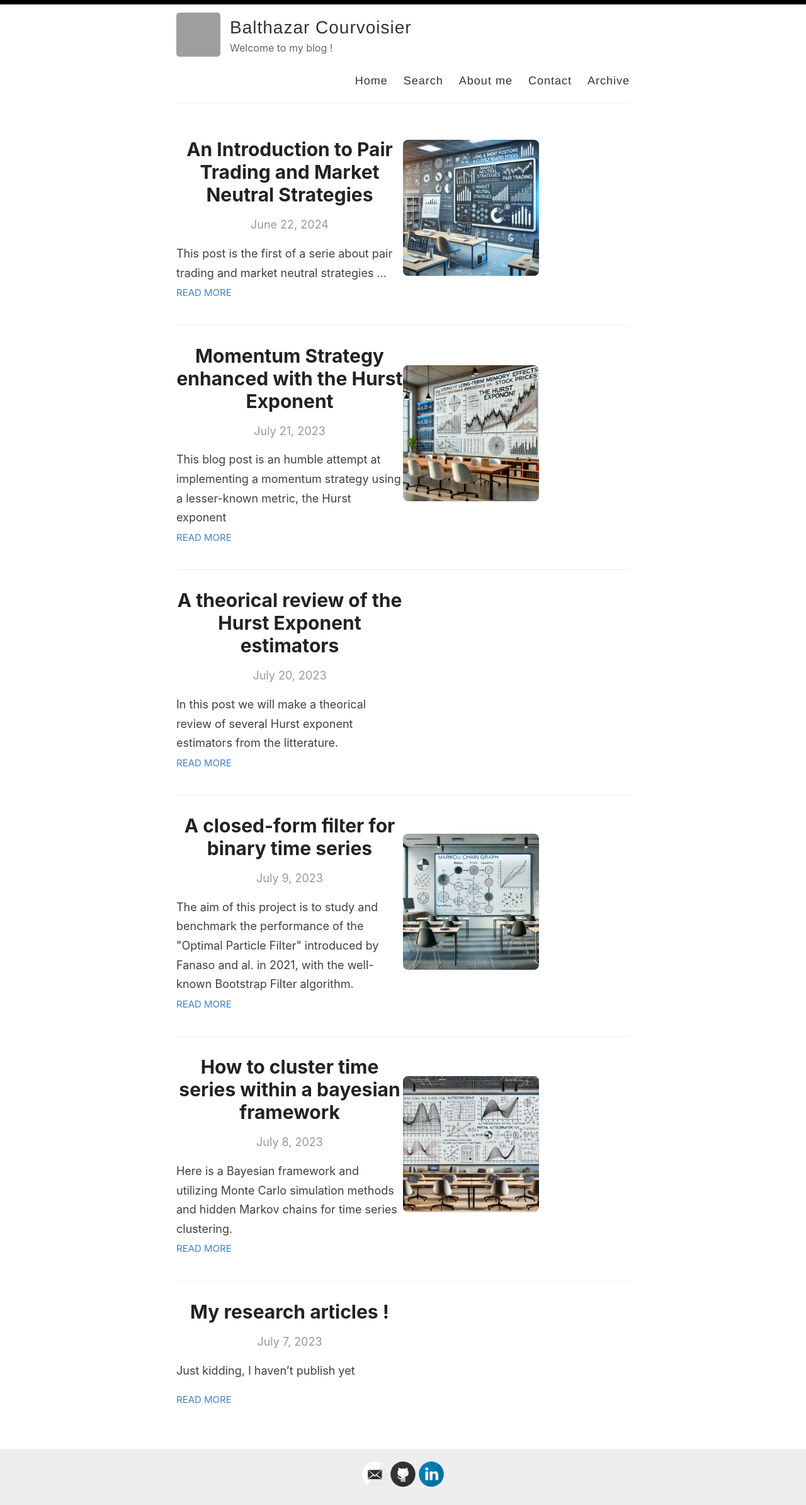
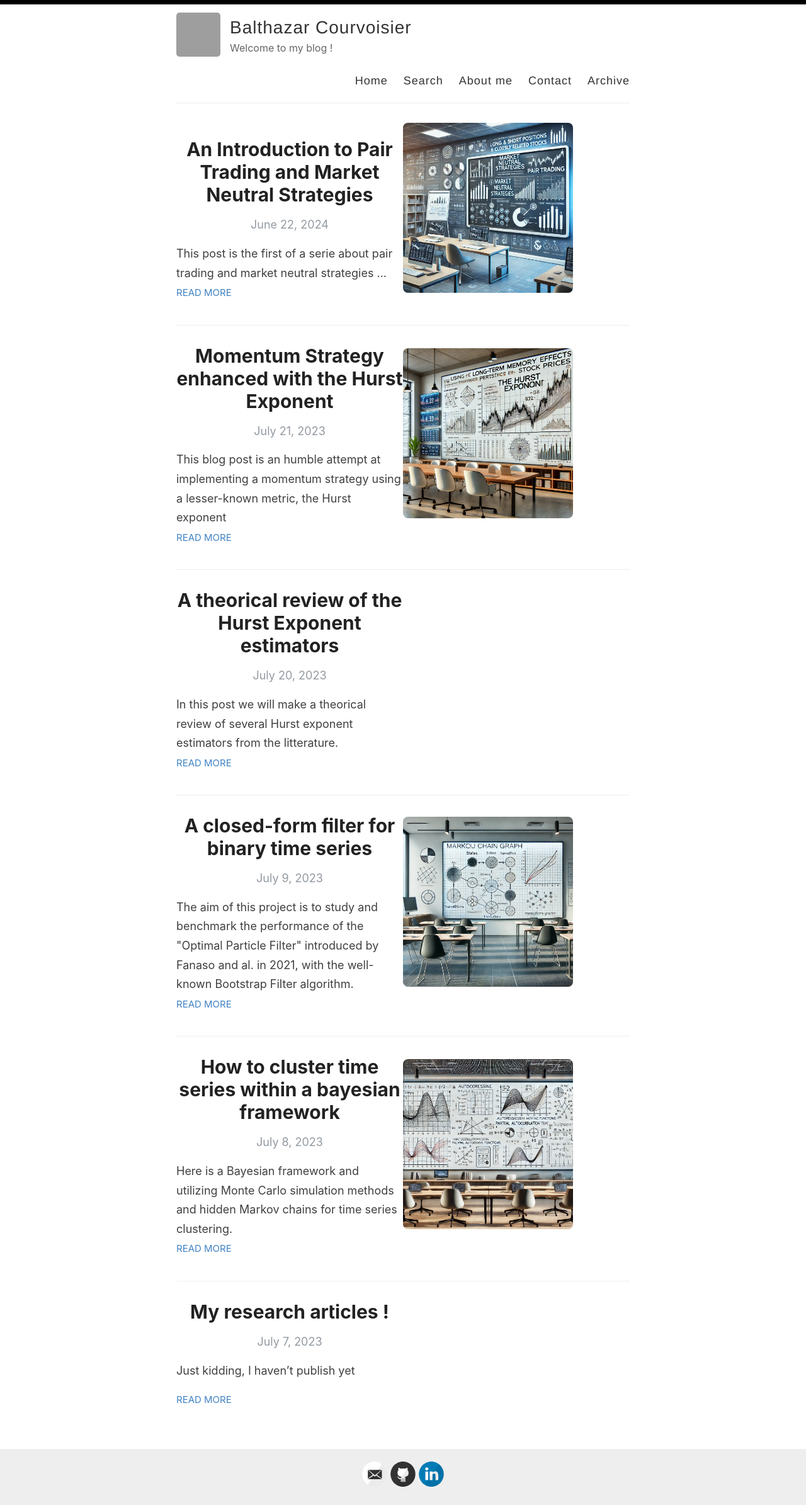
Before and after one commit to Zaltarba/blog, a Jekyll site: the page built from index.html, in a window 1280 px wide. Shown: the whole page at 63% size. Built offline with Jekyll 4.4.1, drawn with Linux system fonts in a browser that asks for light colours; the list of posts is cut into pages by our own code.

Commit message:
Update default.html

```diff
--- a/_layouts/default.html
+++ b/_layouts/default.html
@@ -25,7 +25,7 @@
         flex-basis: 50%;
       }
       .post-image img {
-        width: 60%;
+        width: 75%;
         height: auto;
         border-radius: 8px;
       }
@@ -38,7 +38,7 @@
           flex-basis: 100%;
         }
         .post-image {
-          margin-top: 20px; /* Add some space between the text and the image */
+          margin-top: 40px; /* Add some space between the text and the image */
         }
       }
     </style>
```
